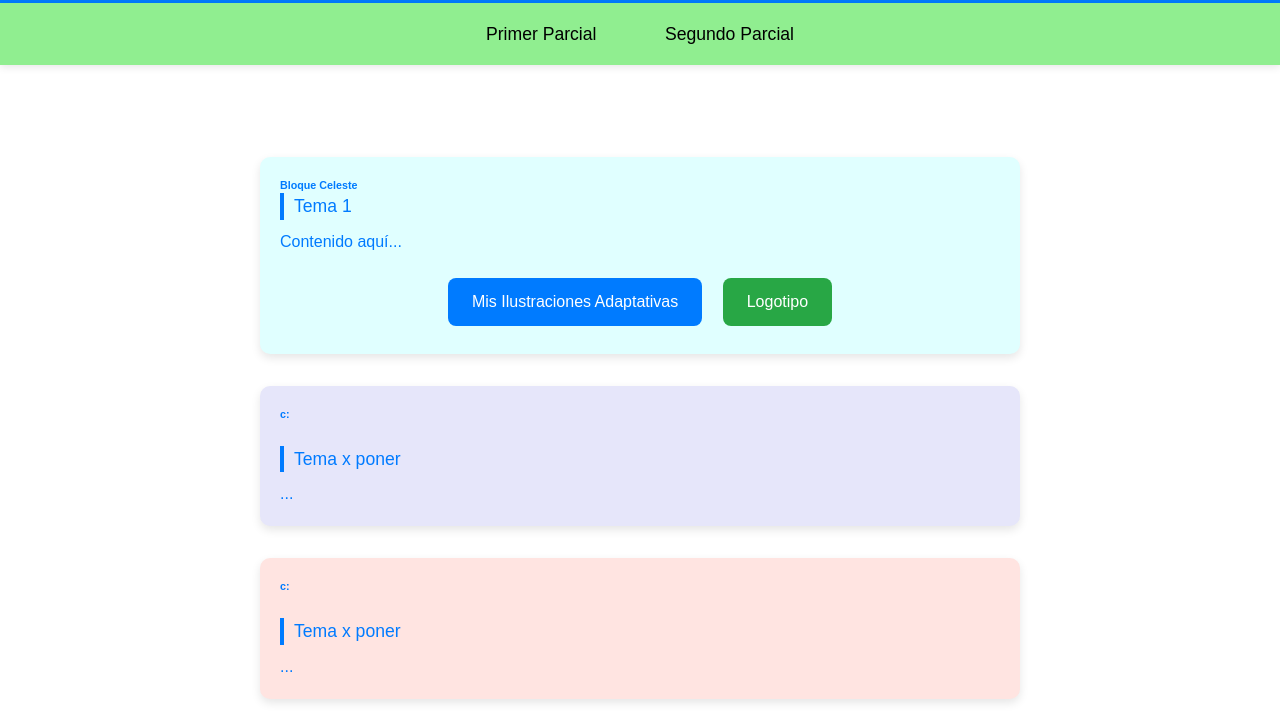
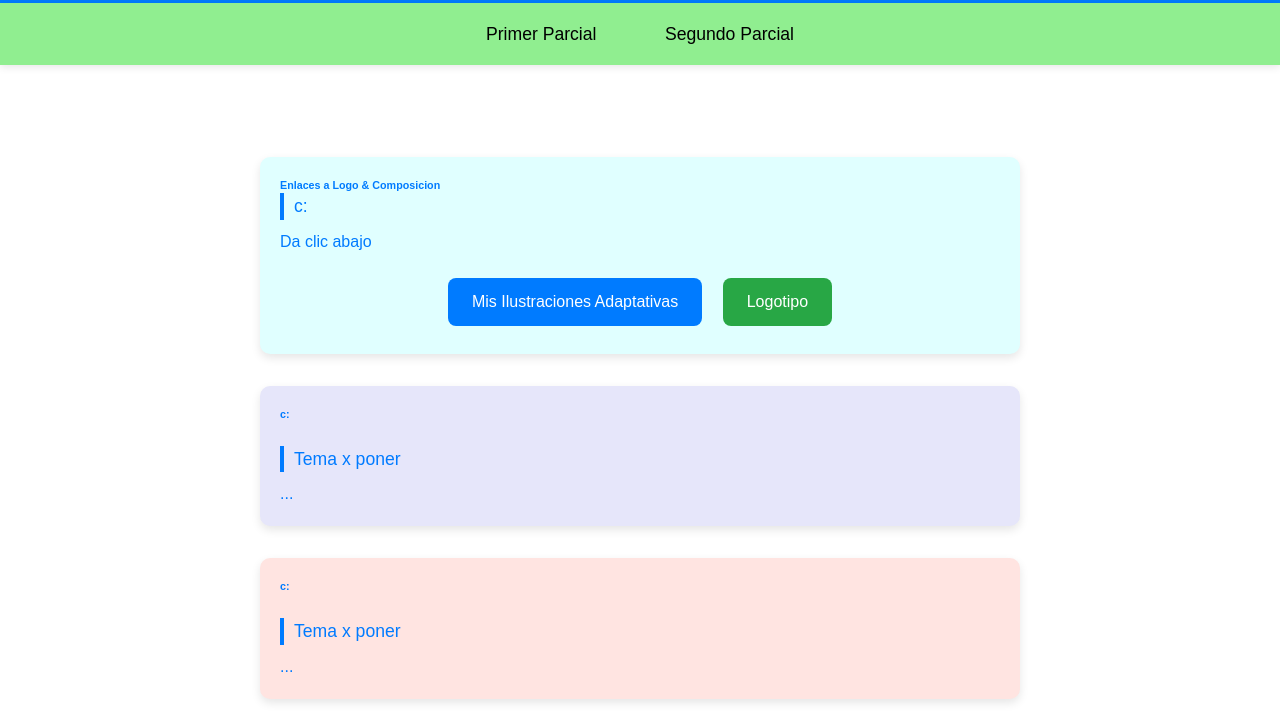
Before and after one commit to LuisRangel04/BitacoraTest, a plain HTML site: page segundo.html in a window 1280 px wide. Shown: the part 73-800 px from the top of the page. Drawn offline with Linux system fonts and the light colour scheme.

Commit message:
Update segundo.html

```diff
--- a/segundo.html
+++ b/segundo.html
@@ -190,9 +190,9 @@
 
     <main>
         <section id="bloque-azul" class="contenedor">
-    <h6>Bloque Celeste</h6>
-    <div class="tema">Tema 1</div>
-    <p>Contenido aquí...</p>
+    <h6>Enlaces a Logo & Composicion</h6>
+    <div class="tema">c:</div>
+    <p>Da clic abajo</p>
 
 
     <div style="margin-top: 1rem; text-align: center;">
```
